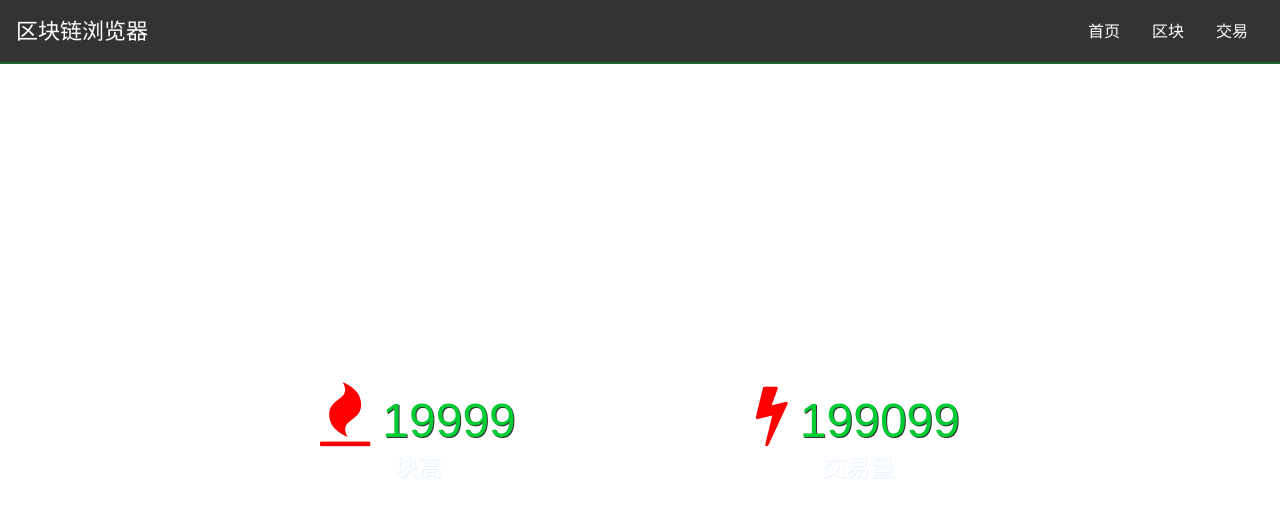
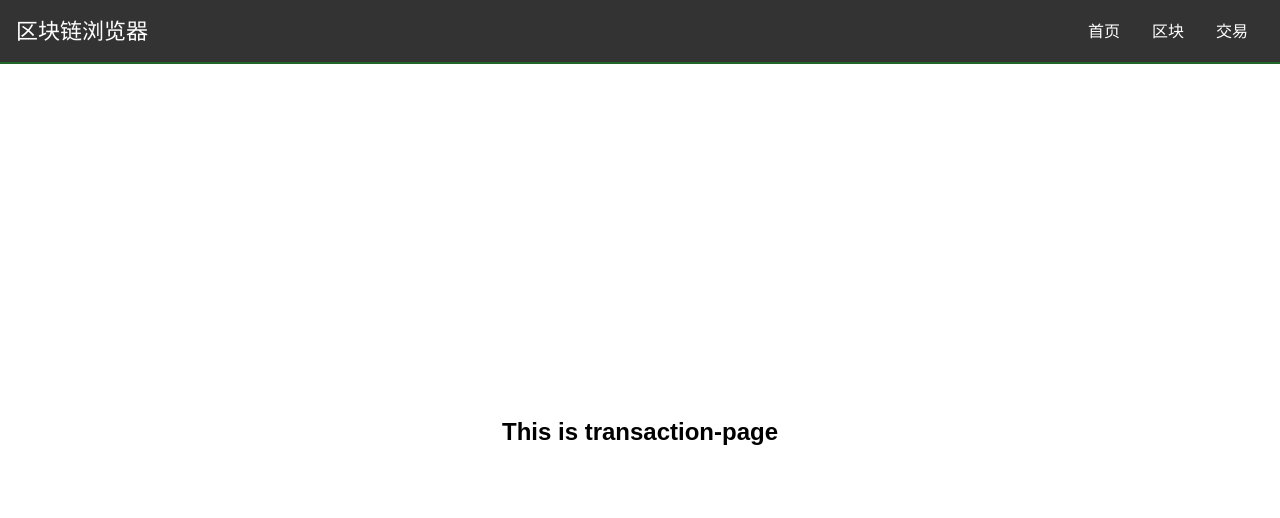
Before and after one commit to ohmountain/browser, a React (Create React App) app: page /transactions in a window 1280 px wide. Shown: the top 518 px of the page. Built offline with nearby package versions, Linux system fonts and the light colour scheme.

Commit message:
完成入场动画

```diff
--- a/package.json
+++ b/package.json
@@ -4,7 +4,6 @@
   "private": true,
   "dependencies": {
     "react": "^16.0.0",
-    "react-animated-number": "^0.4.3",
     "react-dom": "^16.0.0",
     "react-router-dom": "^4.2.2",
     "react-scripts": "1.0.14"
--- a/src/App.css
+++ b/src/App.css
@@ -83,14 +83,21 @@
     border-bottom: 2px solid #08f;
 }
 
+.content {
+    position: relative;
+    overflow-x: hidden;
+}
 
-.index-container {
+.container {
     min-height: 100vh;
     min-height: calc(100vh - 64px);
     display: flex;
     align-content: center;
     align-items: center;
     justify-content: center;
+    transition: 0.2s;
+    opacity: 0;
+    transform: scale(0.95);
 }
 
 .block-height-wrapper, .transaction-wrapper {
@@ -106,8 +113,7 @@
 .block-height-title, .transaction-title {
     font-size: 24px;
     color: #FFF;
-    /* text-shadow: -1px 1px 10px #333, 0px 0px 10px #303030; */
-    text-shadow: 1px 1px 0 #E4F1FF;
+    text-shadow: 1px 1px 4px #000;
 }
 
 .block-height-text, .transaction-number-text {
@@ -115,3 +121,11 @@
     color: #0c3;
     text-shadow: 1px 1px 0 #333;
 }
+
+
+.container-mounted-position {
+    transition-duration: 0.45s;
+    opacity: 1;
+    transition-timing-function: ease-in-out;
+    transform: scale(1);
+}
--- a/src/App.js
+++ b/src/App.js
@@ -6,8 +6,9 @@ import {
 } from 'react-router-dom';
 
 import './App.css';
-
 import Index from './components/index.js';
+import Blocks from './components/blocks.js';
+import Transactions from './components/transactions.js';
 
 class App extends Component {
   render() {
@@ -18,13 +19,15 @@ class App extends Component {
                     <div className="logo">区块链浏览器</div>
                     <ul className="menu">
                         <li><Link to="/">首页</Link></li>
-                        <li><Link to="/">区块</Link></li>
-                        <li><Link to="/">交易</Link></li>
+                        <li><Link to="/blocks">区块</Link></li>
+                        <li><Link to="/transactions">交易</Link></li>
                     </ul>
                 </div>
 
                 <div className="content">
-                    <Route path="/" component={ Index} />
+                    <Route path="/" exact component={ Index } />
+                    <Route path="/blocks" component={ Blocks } />
+                    <Route path="/transactions" component={ Transactions } />
                 </div>
             </div>
         </Router>
--- /dev/null
+++ b/src/components/blocks.js
@@ -0,0 +1,22 @@
+import React, { Component } from 'react';
+
+class Blocks extends Component {
+
+    componentDidMount() {
+        setTimeout(() => {
+           this.refs.container.classList.add('container-mounted-position');
+        }, 10);
+    }
+
+    componentWillUnmount() {
+        this.refs.container.classList.remove('container-mounted-position');
+    }
+    render() {
+        return (<div className="container" ref="container">
+                <h2>This is block-page</h2>
+                </div>);
+    }
+}
+
+
+export default Blocks;
--- a/src/components/index.js
+++ b/src/components/index.js
@@ -1,29 +1,40 @@
 import React, { Component } from 'react';
-import AnimatedNumber from 'react-animated-number';
 
 class Index extends Component {
     constructor(props) {
         super(props);
 
         this.state = {
-            blockHeight: 1990
+          blockHeight: 1990,
+          timmer: null
         };
     }
 
     componentDidMount() {
-        setInterval(() => {
+        let timmer = setInterval(() => {
             this.setState({
                 blockHeight: this.state.blockHeight + 1
             });
         }, 1000);
+
+        this.setState({ timmer });
+
+        setTimeout(() => {
+           this.refs.container.classList.add('container-mounted-position');
+        }, 10);
+    }
+
+    componentWillUnmount() {
+        clearInterval(this.state.timmer);
+        this.refs.container.classList.remove('container-mounted-position');
     }
 
     render() {
-        return (<div className="index-container">
+        return (<div className="container" ref="container">
                     <div className="block-height-wrapper">
                         <div>
                             <span className="fa fa-fire fa-4x" style={{color: 'red', marginRight: '12px'}}></span>
-                            <span className="block-height-text">19999</span>
+                            <span className="block-height-text">{ this.state.blockHeight }</span>
                         </div>
                         <div className="block-height-title">块高</div>
                     </div>
--- /dev/null
+++ b/src/components/transactions.js
@@ -0,0 +1,23 @@
+import React, { Component } from 'react';
+
+class Transactions extends Component {
+
+    componentDidMount() {
+        setTimeout(() => {
+           this.refs.container.classList.add('container-mounted-position');
+        }, 10);
+    }
+
+    componentWillUnmount() {
+        this.refs.container.classList.remove('container-mounted-position');
+    }
+
+    render() {
+        return (<div className="container" ref="container">
+                <h2>This is transaction-page</h2>
+        </div>);
+    }
+}
+
+
+export default Transactions;
```
Also changed, not shown: 1 other file (tests, documents, lock files or other folders).
